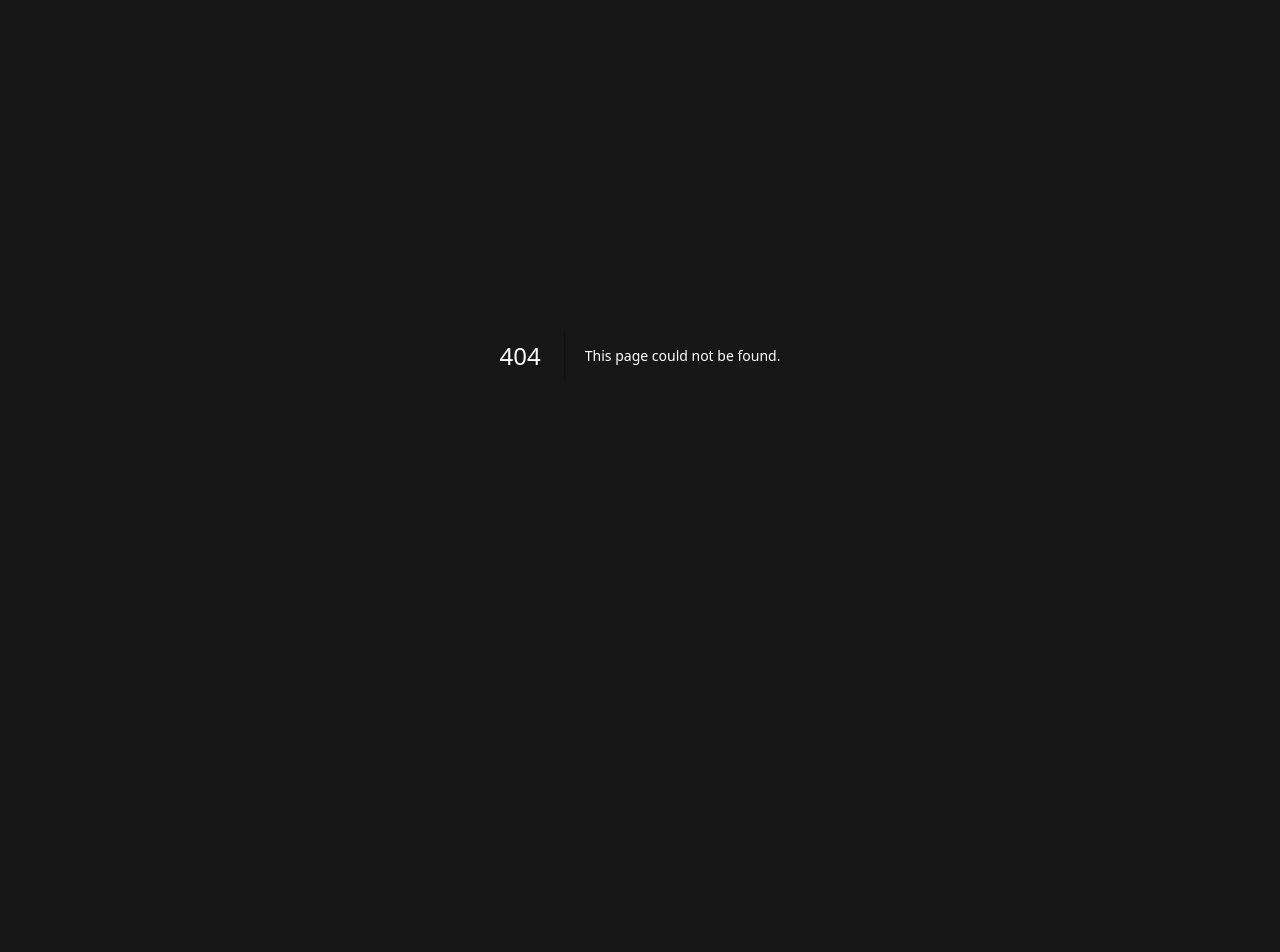
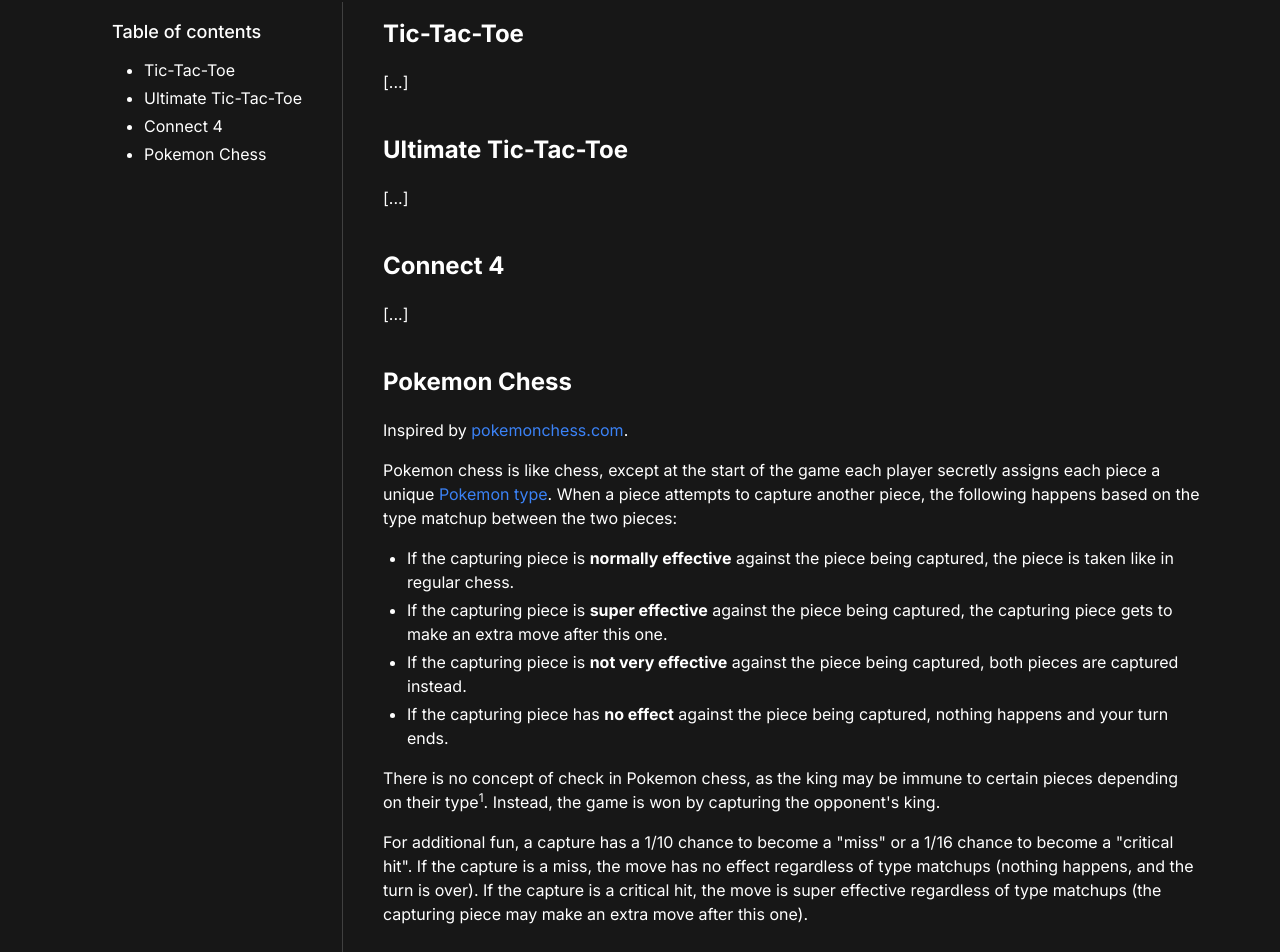
Before and after one commit to SVWEFSBRWHWBCOTSEID/SVWEFSBRWHWBCOTSEID.github.io, a Next.js app: page /rules in a window 1280 px wide. Before the commit this address had no page. Shown: the part 76-1028 px from the top of the page. Before the commit the page ends 800 px from the top, so only its background shows below. Built offline with nearby package versions, Linux system fonts and the light colour scheme.

Commit message:
Start on rules page

```diff
--- a/app/layout.tsx
+++ b/app/layout.tsx
@@ -22,7 +22,7 @@ const inter = Inter({
 
 export default function Layout(props: {children: ReactNode}) {
     return (
-        <html className="dark h-full">
+        <html className="dark h-full scroll-smooth">
             <head>
                 <meta charSet="utf-8" />
                 <link rel="icon" href="/favicon.ico" />
--- a/app/profile/ProfileGamePanel.tsx
+++ b/app/profile/ProfileGamePanel.tsx
@@ -36,6 +36,8 @@ export default function ProfileGamePanel(props: ProfileGamePanelProps) {
                 </p>
             </section>
 
+            {/* TODO: stats tables? */}
+
             {/* TODO: filter these by game */}
             <ProfileGames />
         </Tab.Panel>
--- /dev/null
+++ b/app/rules/page.tsx
@@ -0,0 +1,85 @@
+import StickySidebar from '../../components/StickySidebar';
+import {Metadata} from 'next';
+import SectionHeader from '../../components/SectionHeader';
+
+
+export const metadata: Metadata = {
+    title: 'Game rules'
+}
+
+export default function Rules() {
+    return (
+        <div className="container flex gap-10 pt-4 pb-12">
+            <StickySidebar>
+                <h3 className="font-medium text-lg mb-3">Table of contents</h3>
+                <ul className="list-disc list-outside pl-8 flex flex-col gap-1 mb-3">
+                    <li>
+                        <a href="#ttt" className="hover:underline">Tic-Tac-Toe</a>
+                    </li>
+                    <li>
+                        <a href="#uttt" className="hover:underline">Ultimate Tic-Tac-Toe</a>
+                    </li>
+                    <li>
+                        <a href="#connect-4" className="hover:underline">Connect 4</a>
+                    </li>
+                    <li>
+                        <a href="#pokemon-chess" className="hover:underline">Pokemon Chess</a>
+                    </li>
+                </ul>
+            </StickySidebar>
+            <div className="py-4">
+                <SectionHeader id="ttt">Tic-Tac-Toe</SectionHeader>
+                <p className="mb-10">[...]</p>
+
+                <SectionHeader id="uttt">Ultimate Tic-Tac-Toe</SectionHeader>
+                <p className="mb-10">[...]</p>
+
+                <SectionHeader id="connect-4">Connect 4</SectionHeader>
+                <p className="mb-10">[...]</p>
+
+                <SectionHeader id="pokemon-chess">Pokemon Chess</SectionHeader>
+                <p className="mb-4">Inspired by <a href="https://pokemonchess.com/" target="_blank" rel="noopener noreferrer" className="text-blue-500 hover:underline">pokemonchess.com</a>.</p>
+                <p className="mb-4">
+                    Pokemon chess is like chess, except at the start of the game each player secretly assigns each piece
+                    a unique <a href="https://pokemondb.net/type" target="_blank" rel="noopener noreferrer" className="text-blue-500 hover:underline">Pokemon type</a>.
+                    When a piece attempts to capture another piece, the following happens based on the type matchup between
+                    the two pieces:
+                </p>
+                <ul className="list-disc list-outside pl-6 flex flex-col gap-1 mb-4">
+                    <li>
+                        If the capturing piece is <strong>normally effective</strong> against the piece being captured,
+                        the piece is taken like in regular chess.
+                    </li>
+                    <li>
+                        If the capturing piece is <strong>super effective</strong> against the piece being captured, the
+                        capturing piece gets to make an extra move after this one.
+                    </li>
+                    <li>
+                        If the capturing piece is <strong>not very effective</strong> against the piece being captured,
+                        both pieces are captured instead.
+                    </li>
+                    <li>
+                        If the capturing piece has <strong>no effect</strong> against the piece being captured, nothing
+                        happens and your turn ends.
+                    </li>
+                </ul>
+                <p className="mb-4">
+                    There is no concept of check in Pokemon chess, as the king may be immune to certain pieces depending
+                    on their type<sup>1</sup>. Instead, the game is won by capturing the opponent's king.
+                </p>
+                <p className="mb-6">
+                    For additional fun, a capture has a 1/10 chance to become a "miss" or a 1/16 chance to become a
+                    "critical hit". If the capture is a miss, the move has no effect regardless of type matchups (nothing
+                    happens, and the turn is over). If the capture is a critical hit, the move is super effective regardless
+                    of type matchups (the capturing piece may make an extra move after this one).
+                </p>
+                <p className="text-sm text-secondary mb-2">
+                    <sup>1</sup> Consequently, the king is not prevented from castling through, into, or out of check.
+                </p>
+                <p className="text-sm text-secondary">
+                    See also: <a href="https://www.reddit.com/r/PokemonChess/comments/12jaqu7/a_starter_guide_to_pokemon_chess/" target="_blank" rel="noopener noreferrer" className="text-blue-500 hover:underline">Reddit post explaining Pokemon chess</a>
+                </p>
+            </div>
+        </div>
+    )
+}
--- /dev/null
+++ b/components/SectionHeader.tsx
@@ -0,0 +1,17 @@
+import {ReactNode} from 'react';
+import {FiLink} from 'react-icons/fi';
+
+
+export default function SectionHeader(props: {id: string, children: ReactNode}) {
+    return (
+        <div className="relative">
+            <span id={props.id} className="absolute -top-16" />
+            <a href={`#${props.id}`} className="group flex gap-2 mb-5 items-center hover:underline decoration-1 underline-offset-4 decoration-secondary decoration-dotted">
+                <h2 className="text-2xl font-bold">
+                    {props.children}
+                </h2>
+                <FiLink className="hidden group-hover:block text-xl pb-0.5 mt-2 stroke-[1.5px] text-secondary" />
+            </a>
+        </div>
+    )
+}
--- /dev/null
+++ b/components/StickySidebar.tsx
@@ -0,0 +1,10 @@
+import {ReactNode} from 'react';
+
+
+export default function StickySidebar(props: {children: ReactNode}) {
+    return (
+        <aside className="sticky top-0 flex-none pl-8 pr-10 py-4 border-r border-tertiary">
+            {props.children}
+        </aside>
+    )
+}
```
